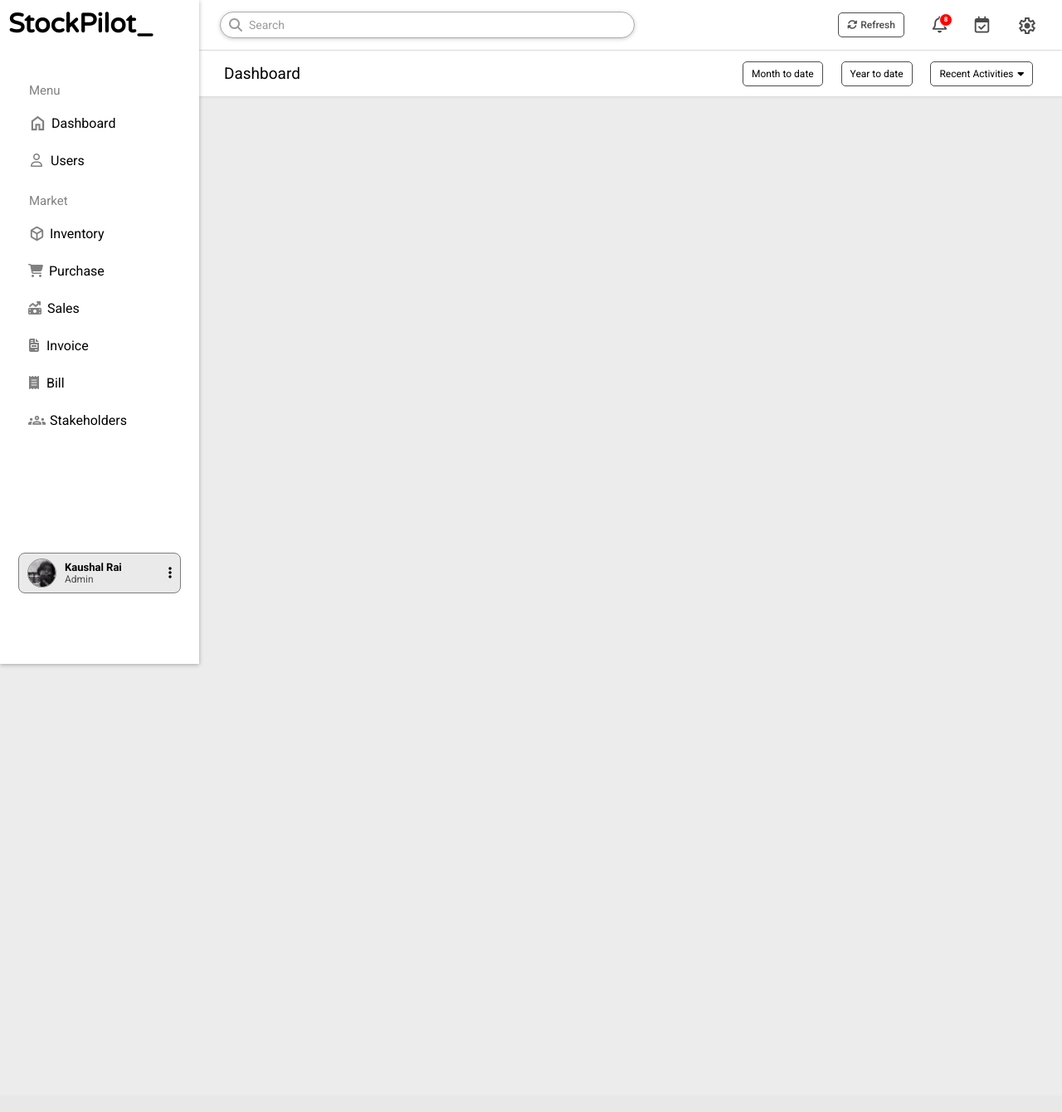
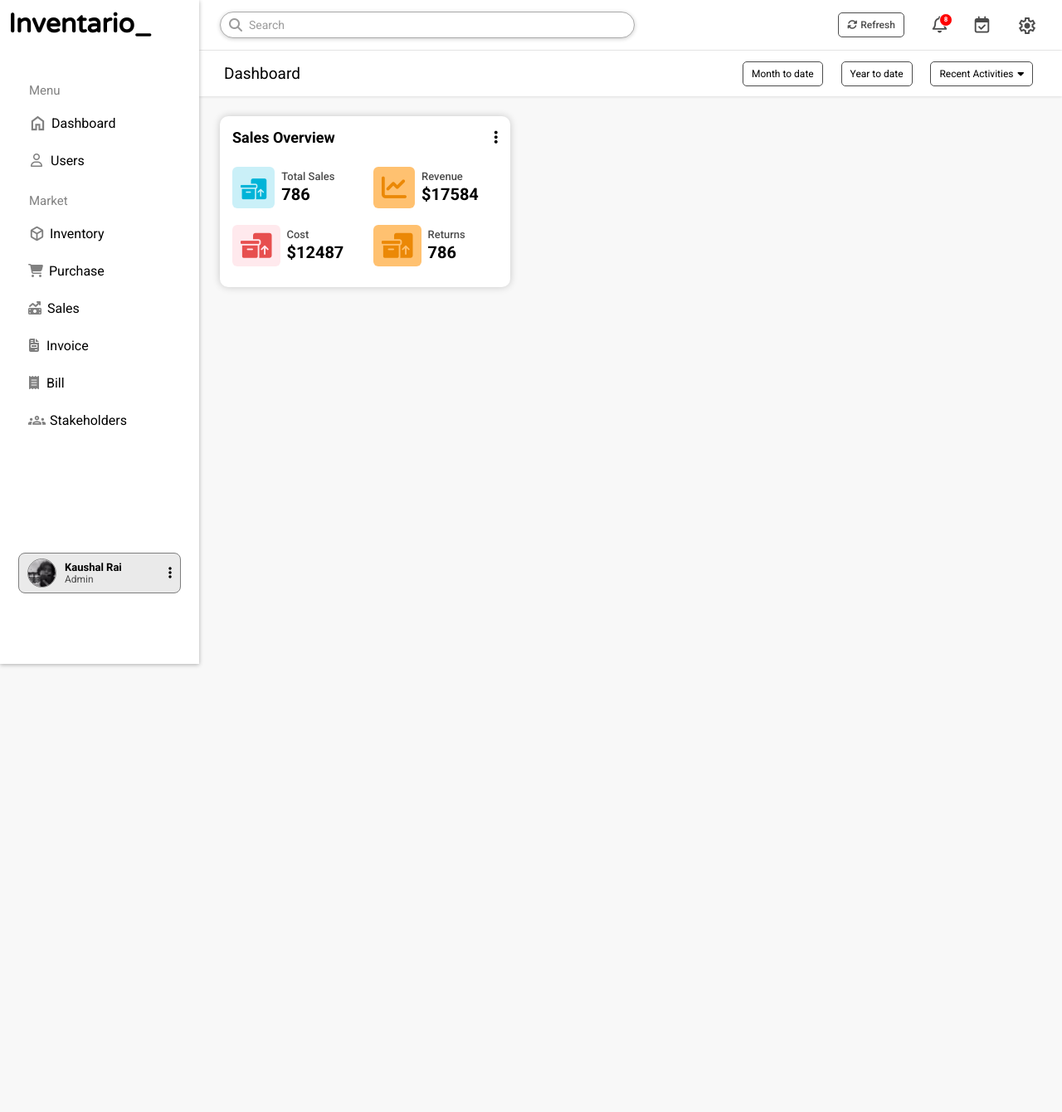
Before and after one commit to Kaushallrai/Inventory_Management_System, a PHP site: page / in a window 1280 px wide. Shown: the whole page at 83% size. Before the commit the page ends 803 px from the top, so only its background shows below. Run offline with PHP 8.4, Linux system fonts and the light colour scheme; some libraries are stand-ins or nearby versions.

Commit message:
sales overview

```diff
--- a/css/general.css
+++ b/css/general.css
@@ -6,9 +6,9 @@
 }
 
 body {
-  margin-top: 120px;
+  margin-top: 140px;
   margin-left: 245px;
-  background-color: #ececec;
+  background-color: #f8f8f8;
   height: 150vh;
 }
 
@@ -64,3 +64,99 @@
 .recent-activities i {
   margin-left: 5px;
 }
+.main-content {
+  margin: 20px;
+}
+.sales-overview-container {
+  display: flex;
+  flex-direction: column;
+  gap: 5px;
+
+  background-color: #ffffff;
+  border-radius: 10px;
+  padding: 15px;
+  width: 350px;
+  box-shadow: 0 0 10px rgba(0, 0, 0, 0.2);
+}
+/* .sales-overview-container:hover {
+  transform: scale(1.01);
+} */
+.overview {
+  display: flex;
+  align-items: center;
+  justify-content: space-between;
+
+  font-size: 18px;
+  font-weight: bold;
+  margin-bottom: 10px;
+}
+.total-sales-container {
+  display: flex;
+  align-items: center;
+  justify-content: space-between;
+  flex-wrap: wrap;
+
+  cursor: pointer;
+}
+.total-sales-stats-container {
+  display: flex;
+
+  border-radius: 6px;
+  width: 150px;
+  margin: 10px 0;
+}
+.total-sales-stats-container:hover {
+  background-color: #f0f0f0;
+  transform: scale(1.01);
+}
+.stats p {
+  font-size: 13px;
+  font-weight: 500;
+  color: #4c4c4c;
+  margin: 4px 0 2px 0;
+}
+.stats h3 {
+  font-size: 20px;
+  font-weight: 600;
+}
+.stats-one {
+  padding: 15px 10px 10px 10px;
+  background-color: #caf0f8;
+  margin-right: 8px;
+  border-radius: 6px;
+}
+.stats-one i {
+  font-size: 25px;
+  color: #00b4d8;
+}
+
+.stats-two {
+  padding: 10px;
+  background-color: hsl(34, 100%, 72%);
+  margin-right: 8px;
+  border-radius: 6px;
+}
+.stats-two i {
+  font-size: 30px;
+  color: #eb8806;
+}
+.stats-three {
+  padding: 10px;
+  background-color: #ffe9ed;
+  margin-right: 8px;
+  border-radius: 6px;
+}
+.stats-three i {
+  font-size: 30px;
+  color: #e74f4f;
+}
+.stats-four {
+  padding: 10px;
+  background-color: hsl(34, 100%, 72%);
+  margin-right: 8px;
+  border-radius: 6px;
+}
+.stats-four i {
+  font-size: 30px;
+  color: #eb8806;
+}
--- a/css/header.css
+++ b/css/header.css
@@ -38,6 +38,7 @@
   outline: none;
   font-size: 14px;
   padding: 0 8px;
+  background-color: transparent;
 }
 .left-section input::placeholder {
   color: #9b9b9b;
--- a/index.html
+++ b/index.html
@@ -79,10 +79,62 @@
           </div>
         </div>
       </div>
-      <div class="main-content"></div>
+      <div class="main-content">
+        <div class="sales-overview-container">
+          <div class="overview">
+            <p>Sales Overview</p>
+            <i class="fa-solid fa-ellipsis-vertical"></i>
+          </div>
+          <div class="total-sales-container">
+               <div class="total-sales-stats-container">
+            <div class="stats-one">
+              <i class="fa-solid fa-boxes-packing"></i>
+            </div>
+            <div class="stats">
+              <p>Total Sales</p>
+              <h3>786</h3>
+            </div>
+              </div>
+
+
+               <div class="total-sales-stats-container">
+            <div class="stats-two">
+              <i class="fa-solid fa-chart-line"></i>
+            </div>
+            <div class="stats">
+              <p>Revenue</p>
+              <h3>$17584</h3>
+            </div>
+              </div>
+
+                 <div class="total-sales-stats-container">
+            <div class="stats-three">
+              <i class="fa-solid fa-boxes-packing"></i>
+            </div>
+            <div class="stats">
+              <p>Cost</p>
+              <h3>$12487</h3>
+            </div>
+              </div>
+
+                 <div class="total-sales-stats-container">
+            <div class="stats-four">
+              <i class="fa-solid fa-boxes-packing"></i>
+            </div>
+            <div class="stats">
+              <p>Returns</p>
+              <h3>786</h3>
+            </div>
+              </div>
+              </div>
+            </div>
+          </div>
+        </div>
+      </div>
+
       <div class="sidebar">
         <div class="logo-container">
-          <h1>StockPilot_</h1>
+          <h1>Inventario_</h1>
         </div>
         <div class="top-header"><p>Menu</p></div>
 
```
